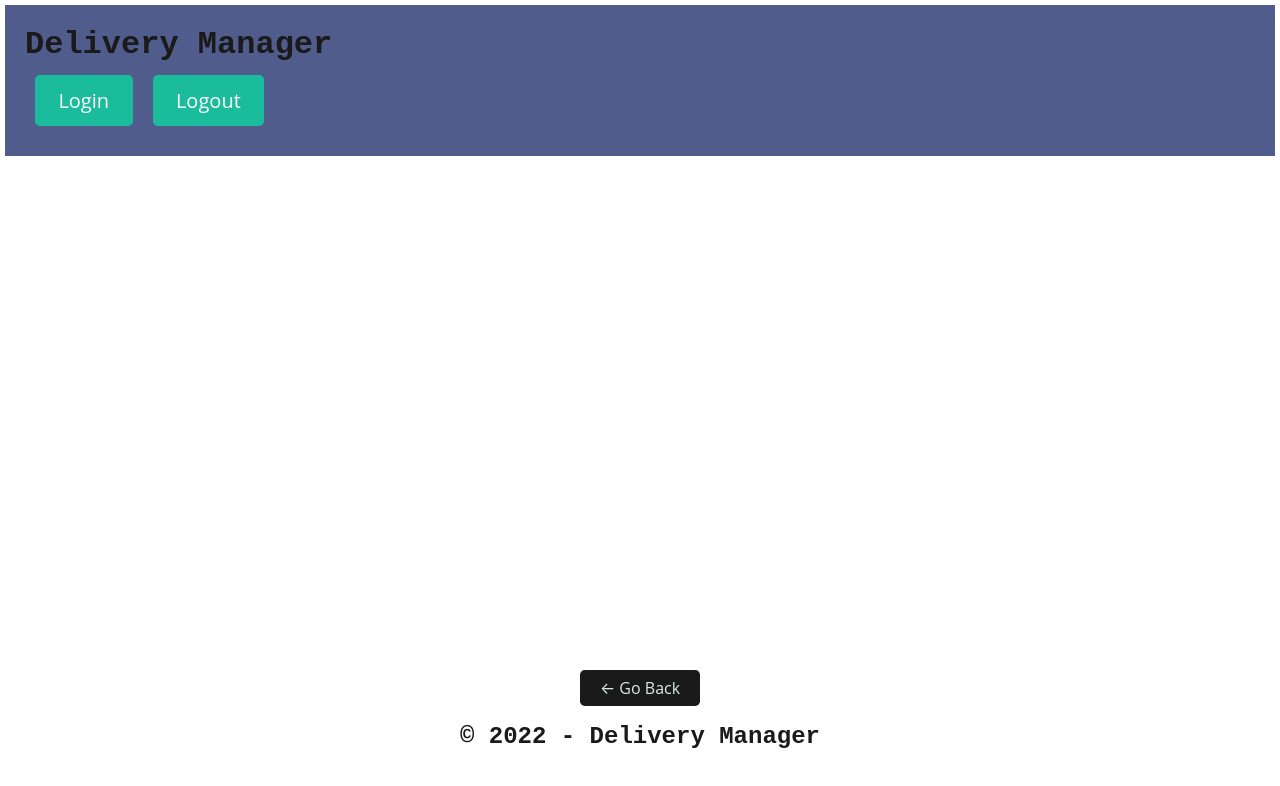
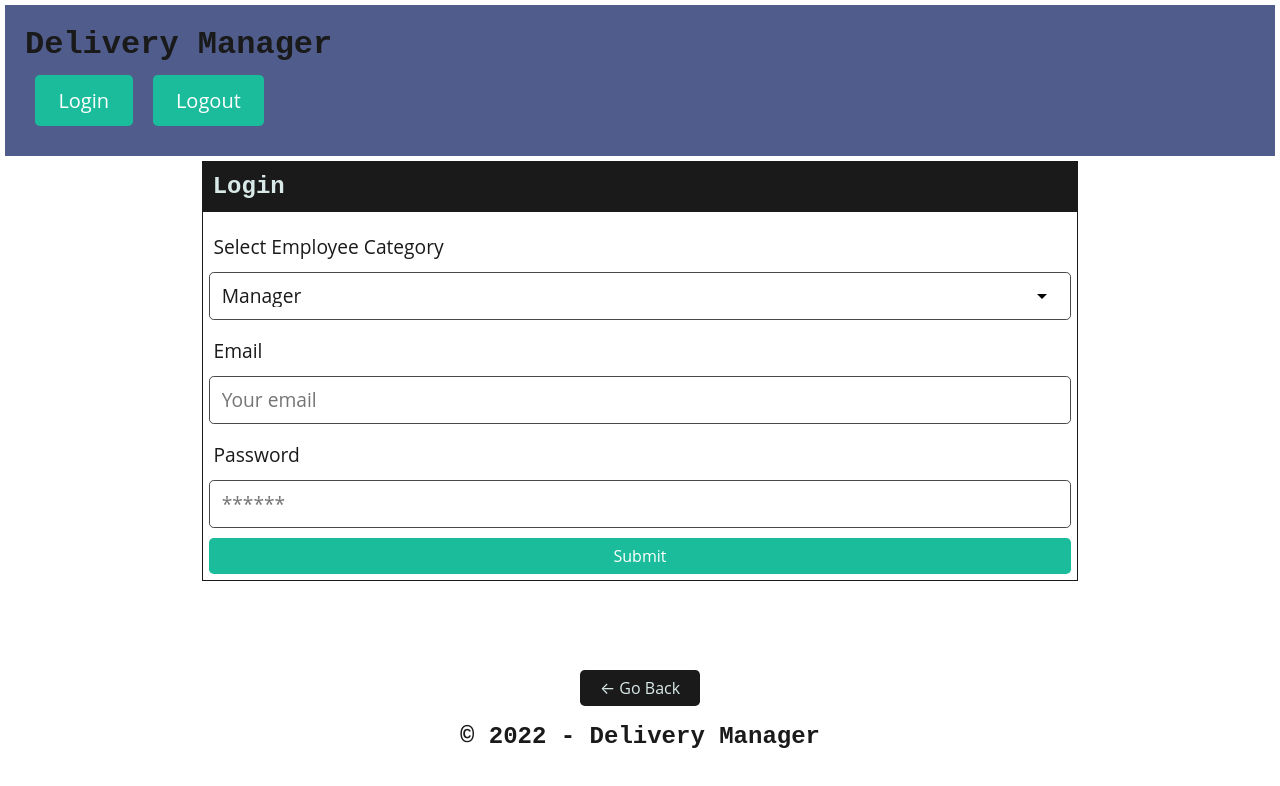
Before and after one commit to Kuleenabinoy/DeliveryManagerMERN, a React (Create React App) app in the folder client/: page /logout in a window 1280 px wide. Shown: the top 786 px of the page. Built offline with nearby package versions, Linux system fonts and the light colour scheme.

Commit message:
loginemployee_manager

```diff
--- a/client/src/App.js
+++ b/client/src/App.js
@@ -37,6 +37,9 @@ function App() {
                         <Route exact path="/signup">
                             <Signup />
                         </Route>
+                        <Route exact path="/logout">
+                            <Login />
+                        </Route>
                         {/* <Route exact path="/employee">
                             <HomeEmployee />
                         </Route> */}
--- a/client/src/components/Header/index.js
+++ b/client/src/components/Header/index.js
@@ -16,6 +16,7 @@ const Header = () => {
     const logout = (event) => {
         event.preventDefault();
         Auth.logout();
+        window.location.assign("/");
     };
     return (
         // <header className="bg-info text-dark mb-4 py-3 display-flex align-center">
--- a/client/src/pages/Login.js
+++ b/client/src/pages/Login.js
@@ -23,17 +23,17 @@ const Login = (props) => {
     const handleFormSubmit = async (event) => {
         event.preventDefault();
         console.log(formState, "login values");
+
         try {
             const { data } = await login({
                 variables: { ...formState },
             });
-            console.log("data", data);
+
             Auth.login(data.login.token);
-            if (data.usercategory === "employee") {
-                alert("employee");
+            //load admin page if admin login,if employee login load employee profile
+            if (data.login.user.usercategory === "employee") {
                 window.location.assign("/profile");
             } else {
-                alert("manager");
                 window.location.assign("/admin");
             }
             // window.location.assign("/admin");
```
